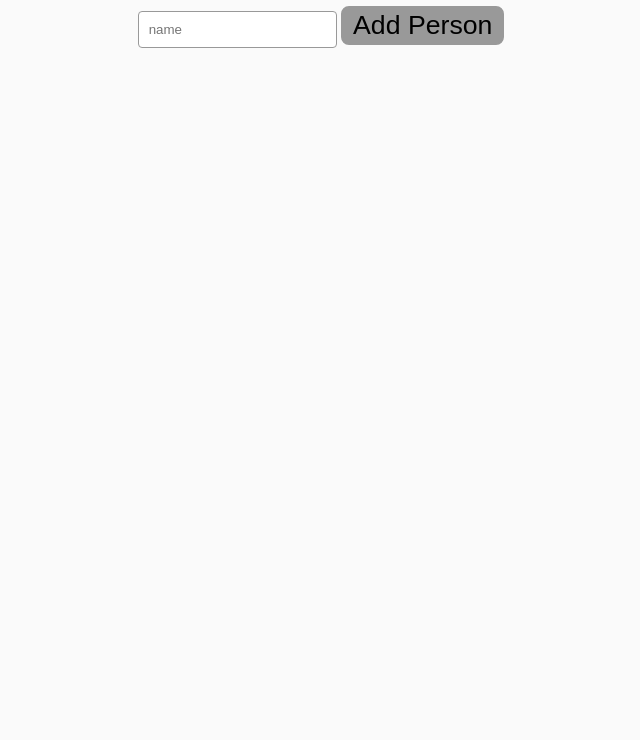
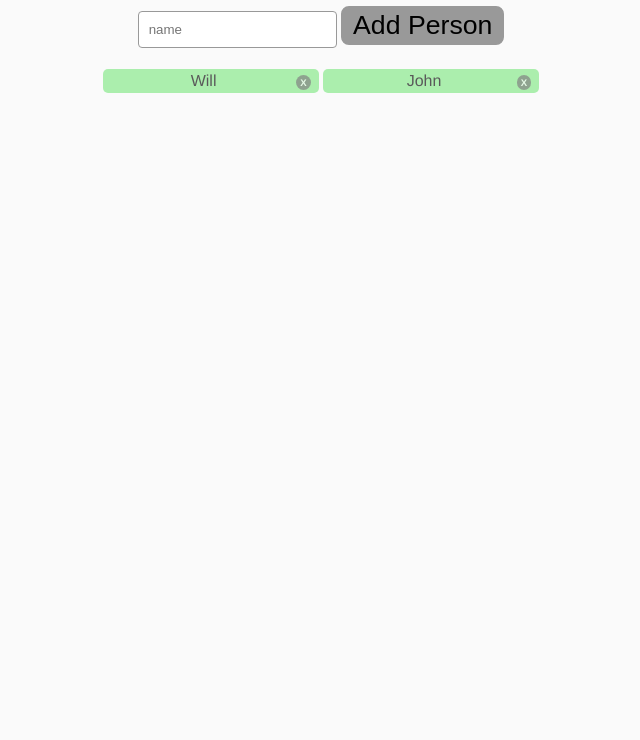
Before and after one commit to alpersilistre/ModularJs, a website: page index.html in a window 1280 px wide. Shown: the part 60-800 px from the top of the page, without its empty margins (319-959 px from the left). Drawn offline with nearby package versions, Linux system fonts and the light colour scheme.

Commit message:
Time 14.40 - Part2
Code updated after this.addPerson ... part.

```diff
--- a/index.html
+++ b/index.html
@@ -23,7 +23,7 @@
 
 <script src="http://code.jquery.com/jquery-1.12.0.min.js"></script>
 <script src="http://code.jquery.com/jquery-migrate-1.2.1.min.js"></script>
+<script src="node_modules/mustache/mustache.js"></script>
 <script src="modularJS.js"></script>
-<script src="node_modules/mustache/mustache.min.js"></script>
 </body>
 </html>
--- a/modularJS.js
+++ b/modularJS.js
@@ -1,43 +1,84 @@
-// var people = [];
-// var template = $('#people-template').html();
+(function() {
+
+  var people = {
+    people: ['Will', 'John'],
+    init: function init(){
+      this.cacheDom();
+      this.bindEvents();
+      this.render();
+    },
+    cacheDom: function cacheDom(){
+      this.$el = $('#peopleModule');
+      this.$button = this.$el.find('button');
+      this.$input = this.$el.find('input');
+      this.$ul = this.$el.find('ul');
+      this.template = this.$el.find('#people-template').html();
+    },
+    bindEvents: function bindEvents(){
+      this.$button.on('click', this.addPerson.bind(this));
+    },
+    render: function render(){
+      var data = {
+        people: this.people
+      };
+      this.$ul.html(Mustache.render(this.template, data));
+    },
+    addPerson: function addPerson(){
+      this.people.push(this.input.val());
+    }
+
+  };
+
+  people.init();
+
+})();
+
 //
-// $('#peopleModule').find('button').on('click', function(){
 //
-//   people.push($('#peopleModule').find('input').val());
+//   var people = [];
+//   var template = $('#people-template').html();
 //
-//   // data for mustache template
-//   var data = {
-//     people: people,
-//   };
+//   $('#peopleModule').find('button').on('click', function () {
 //
-//   $('#peopleModule').find('ul').html(Mustache.render(template, data));
+//     people.push($('#peopleModule').find('input').val());
 //
-// });
+//     // data for mustache template
+//     var data = {
+//       people: people,
+//     };
 //
-// $('#peopleModule').find('ul').delegate('i.del', 'click', function(e){
+//     $('#peopleModule').find('ul').html(Mustache.render(template, data));
 //
-//   var $remove = $(e.target).closest('li');
-//   var i = $('#peopleModule').find('ul').find('li').index($remove);
+//   });
 //
-//   $remove.remove();
+//   $('#peopleModule').find('ul').delegate('i.del', 'click', function (e) {
 //
-//   people.splice(i, 1);
+//     var $remove = $(e.target).closest('li');
+//     var i = $('#peopleModule').find('ul').find('li').index($remove);
 //
-// });
+//     $remove.remove();
+//
+//     people.splice(i, 1);
+//
+//   });
+//
+//
 
-// object literal
-var myModule = {
-  name: 'Will',
-  age: 34,
-  sayName: function(){
-    alert(this.name);
-  },
-  setName: function(newName){
-    this.name = newName;
-  }
-};
 
-myModule.setName('Alper');
-myModule.sayName();
 
-// I can hack this with like --> myModule.name = 'Something';
+// // object literal
+// var myModule = {
+//   name: 'Will',
+//   age: 34,
+//   sayName: function(){
+//     alert(this.name);
+//   },
+//   setName: function(newName){
+//     this.name = newName;
+//   }
+// };
+//
+// myModule.setName('Alper');
+// myModule.sayName();
+//
+// // I can hack this with like --> myModule.name = 'Something';
```
